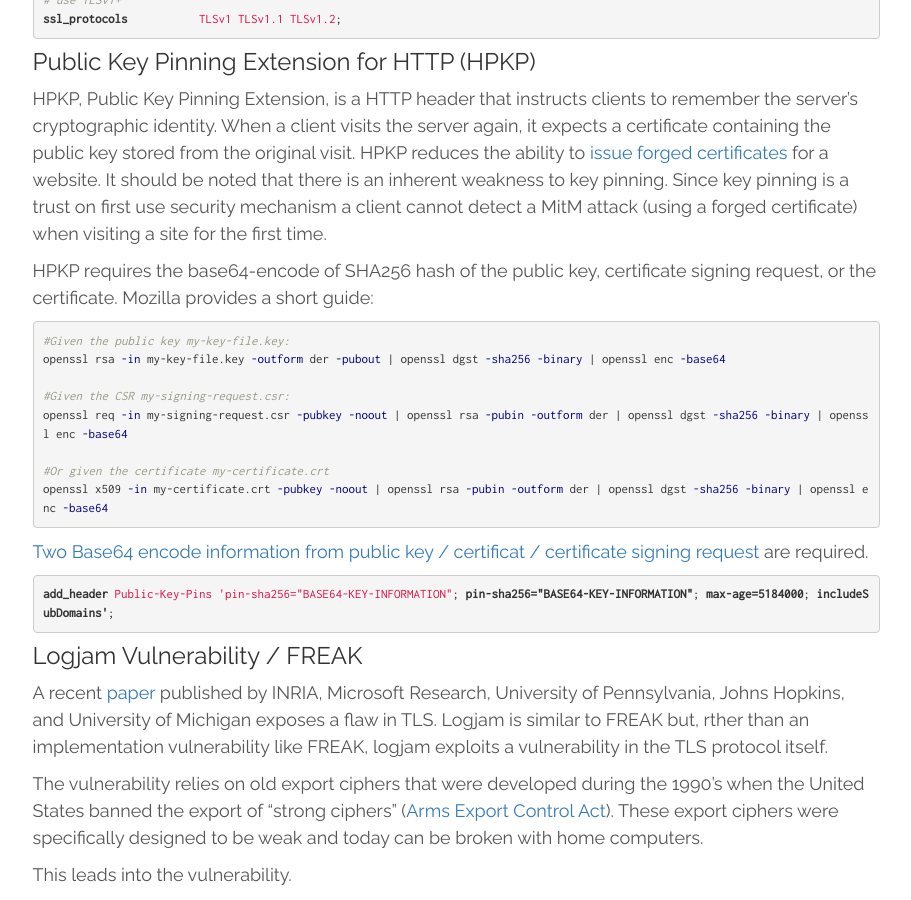
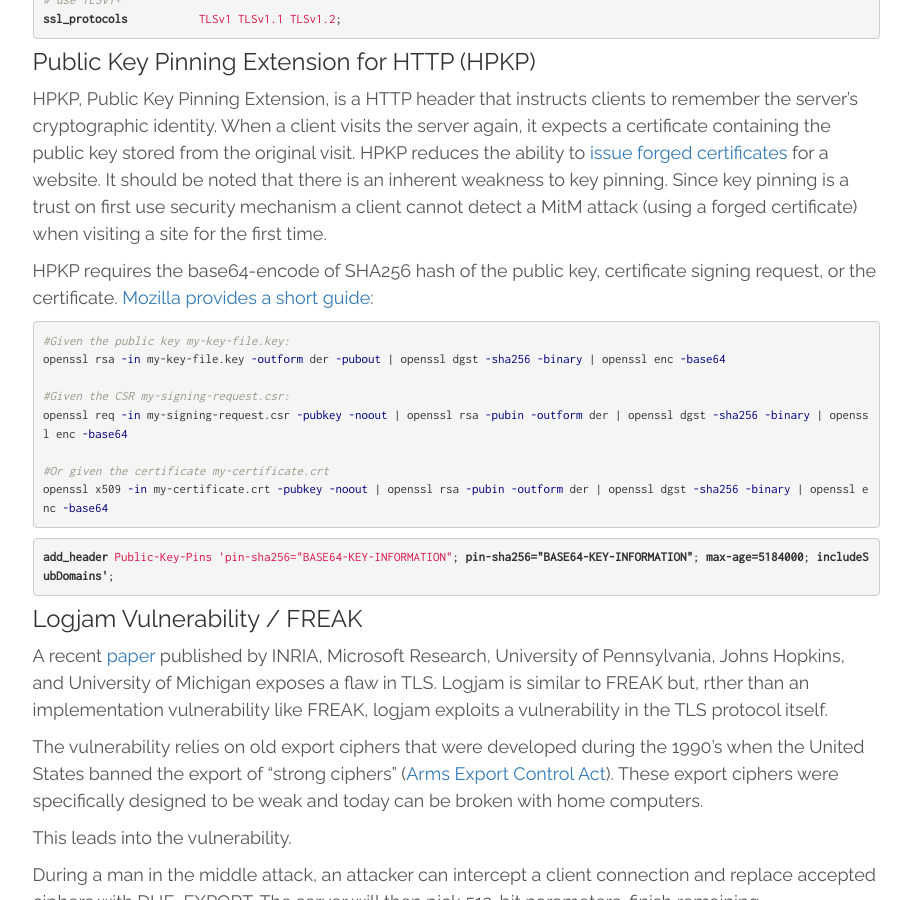
Before and after one commit to sdwalsh/mirango-2014, a Jekyll site: the page built from _posts/2015-06-07-configure-nginx-for-HTTPS.markdown, in a window 1280 px wide and 900 px high, scrolled down 1452 px. Shown: the whole window, without its empty margins (330-1241 px from the left). Built offline with Jekyll 4.4.1, drawn with Linux system fonts in a browser that asks for light colours; nearby versions of some CDN libraries; some web fonts are replaced; Markdown is read by kramdown in place of the engine named in the settings; part of the change alters nothing that is shown.

Commit message:
edited post

```diff
--- a/_posts/2015-06-07-configure-nginx-for-HTTPS.markdown
+++ b/_posts/2015-06-07-configure-nginx-for-HTTPS.markdown
@@ -65,7 +65,7 @@ ssl_protocols           TLSv1 TLSv1.1 TLSv1.2;
 
 HPKP, Public Key Pinning Extension, is a HTTP header that instructs clients to remember the server's cryptographic identity.  When a client visits the server again, it expects a certificate containing the public key stored from the original visit.  HPKP reduces the ability to [issue forged certificates][mitm-attack] for a website.  It should be noted that there is an inherent weakness to key pinning. Since key pinning is a trust on first use security mechanism a client cannot detect a MitM attack (using a forged certificate) when visiting a site for the first time.
 
-HPKP requires the base64-encode of SHA256 hash of the public key, certificate signing request, or the certificate.  Mozilla provides a short guide:
+HPKP requires the base64-encode of SHA256 hash of the public key, certificate signing request, or the certificate.  [Mozilla provides a short guide][base64]:
 
 {% highlight bash %}
 #Given the public key my-key-file.key:
@@ -78,8 +78,6 @@ openssl req -in my-signing-request.csr -pubkey -noout | openssl rsa -pubin -outf
 openssl x509 -in my-certificate.crt -pubkey -noout | openssl rsa -pubin -outform der | openssl dgst -sha256 -binary | openssl enc -base64
 
 {% endhighlight %}
-
-[Two Base64 encode information from public key / certificat / certificate signing request][base64] are required.
 
 {% highlight nginx %}
 add_header Public-Key-Pins 'pin-sha256="BASE64-KEY-INFORMATION"; pin-sha256="BASE64-KEY-INFORMATION"; max-age=5184000; includeSubDomains';
```
